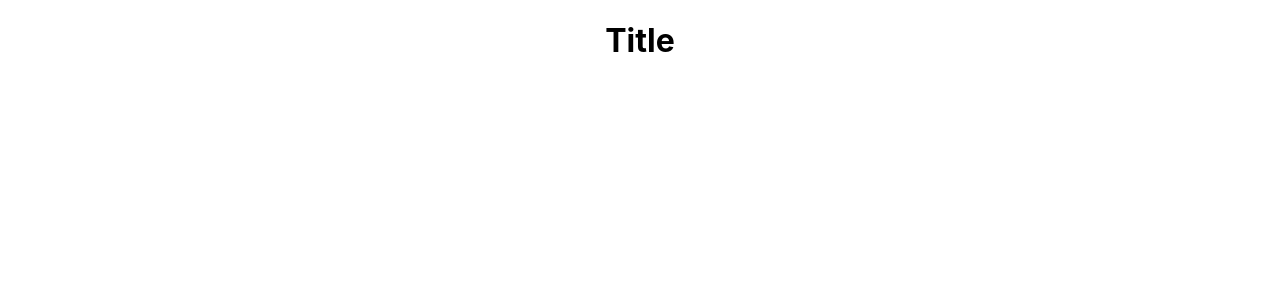
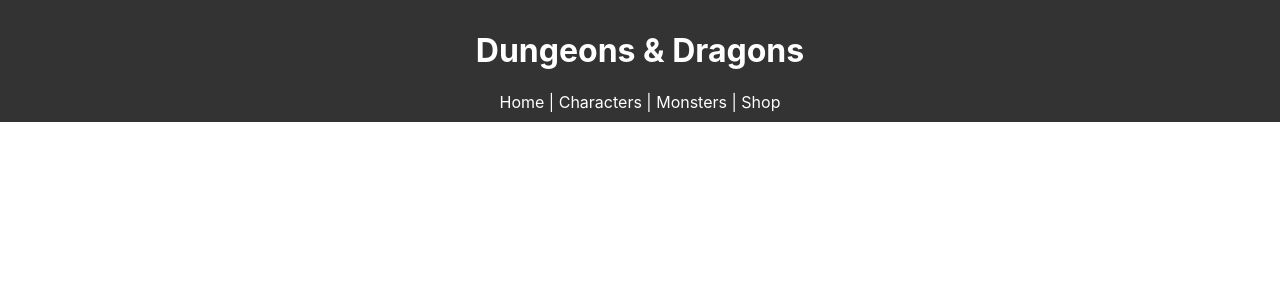
Before and after one commit to RolandOver9000/dnd_character_builder, a React (Create React App) app: page / in a window 1280 px wide. Shown: the top 300 px of the page. Built offline with nearby package versions, Linux system fonts and the light colour scheme.

Commit message:
index page fundamentals

```diff
--- a/package.json
+++ b/package.json
@@ -6,8 +6,11 @@
     "@testing-library/jest-dom": "^4.2.4",
     "@testing-library/react": "^9.5.0",
     "@testing-library/user-event": "^7.2.1",
+    "antd": "^4.1.1",
+    "axios": "^0.19.2",
     "react": "^16.13.1",
     "react-dom": "^16.13.1",
+    "react-router-dom": "^5.1.2",
     "react-scripts": "3.4.1"
   },
   "scripts": {
--- a/src/App.js
+++ b/src/App.js
@@ -1,11 +1,20 @@
-import React from "react";
-import "./App.css";
+import React, { Component } from "react";
+import { BrowserRouter as Router, Route } from "react-router-dom";
+import Axios from "axios";
+
+import Header from "./components/layout/Header";
 
 function App() {
   return (
-    <div className="App">
-      <h1>Title</h1>
-    </div>
+    <Router>
+      <div className="App">
+        <Header />
+        <Route exact path="/" />
+        <Route path="/characters" />
+        <Route path="/monsters" />
+        <Route path="/shop" />
+      </div>
+    </Router>
   );
 }
 
--- /dev/null
+++ b/src/components/layout/Header.js
@@ -0,0 +1,39 @@
+import React from "react";
+import { Link } from "react-router-dom";
+
+function Header() {
+  return (
+    <header style={headerStyle}>
+      <h1>Dungeons & Dragons</h1>
+      <Link style={linkStyle} to="/">
+        Home
+      </Link>{" "}
+      |{" "}
+      <Link style={linkStyle} to="/characters">
+        Characters
+      </Link>{" "}
+      |{" "}
+      <Link style={linkStyle} to="/monsters">
+        Monsters
+      </Link>{" "}
+      |{" "}
+      <Link style={linkStyle} to="/shop">
+        Shop
+      </Link>
+    </header>
+  );
+}
+
+const headerStyle = {
+  background: "#333",
+  color: "#fff",
+  textAlign: "center",
+  padding: "10px",
+};
+
+const linkStyle = {
+  color: "#fff",
+  textDecoration: "none",
+};
+
+export default Header;
```
Also changed, not shown: 1 other file (tests, documents, lock files or other folders).
